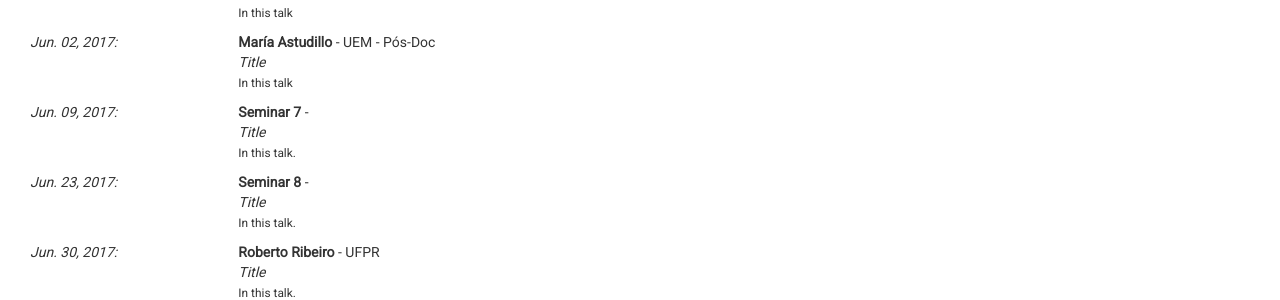
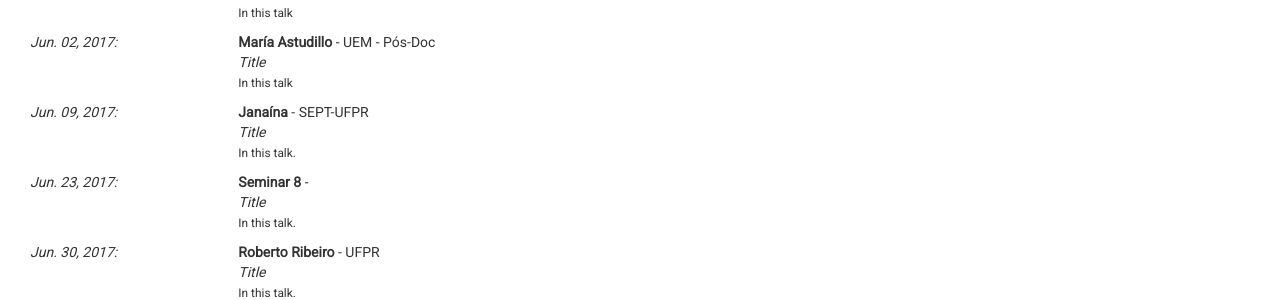
Before and after one commit to ufpr-pde/ufpr-opt.github.io, a Jekyll site: the page built from d_seminars.md, in a window 1280 px wide. Shown: the part 760-1060 px from the top of the page. Built offline with Jekyll 4.4.1, drawn with Linux system fonts in a browser that asks for light colours; some web fonts are replaced.

Commit message:
Update seminars.yml

```diff
--- a/_data/seminars.yml
+++ b/_data/seminars.yml
@@ -46,10 +46,10 @@
   abstract: >
     In this talk
 
-- author: Seminar 7
+- author: Janaína
   date: 2017-06-09
   semester: 2017s1
-  affiliation:
+  affiliation: SEPT-UFPR
   title: Title
   abstract: >
     In this talk.
```
